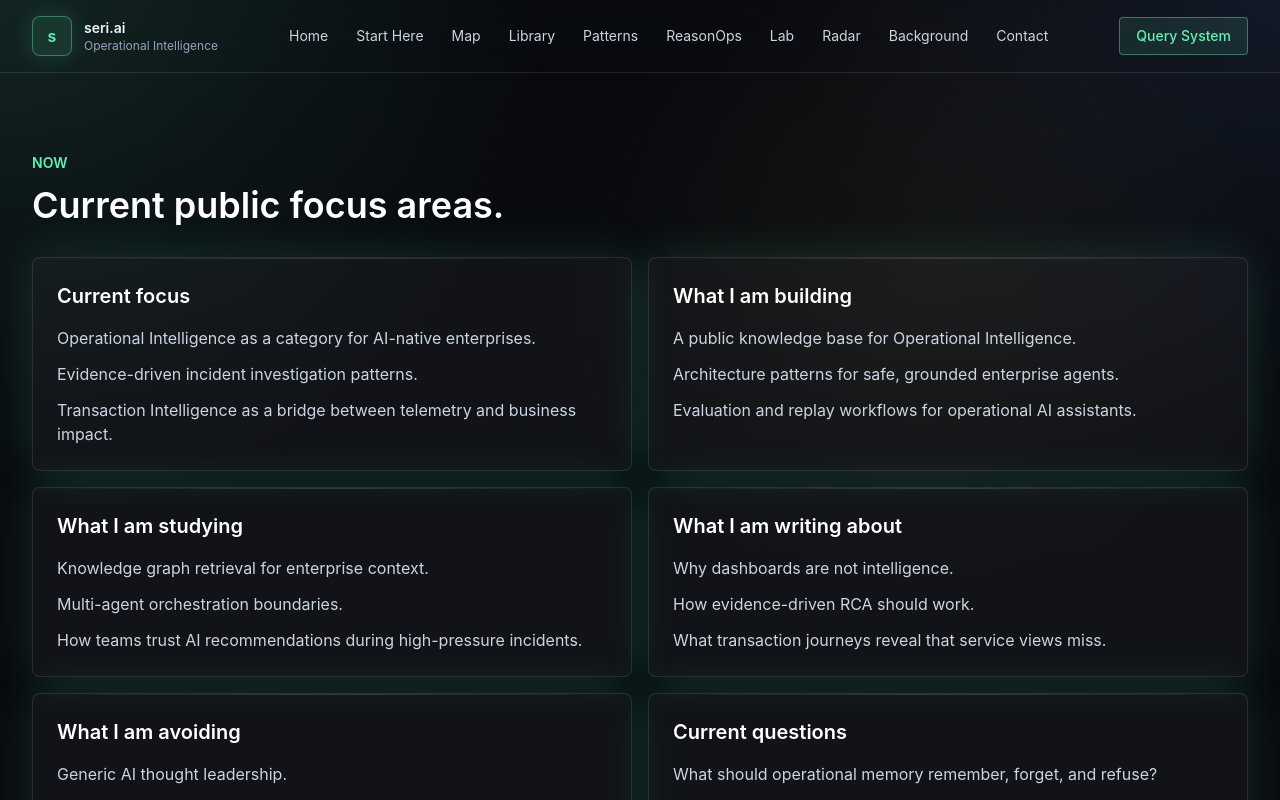
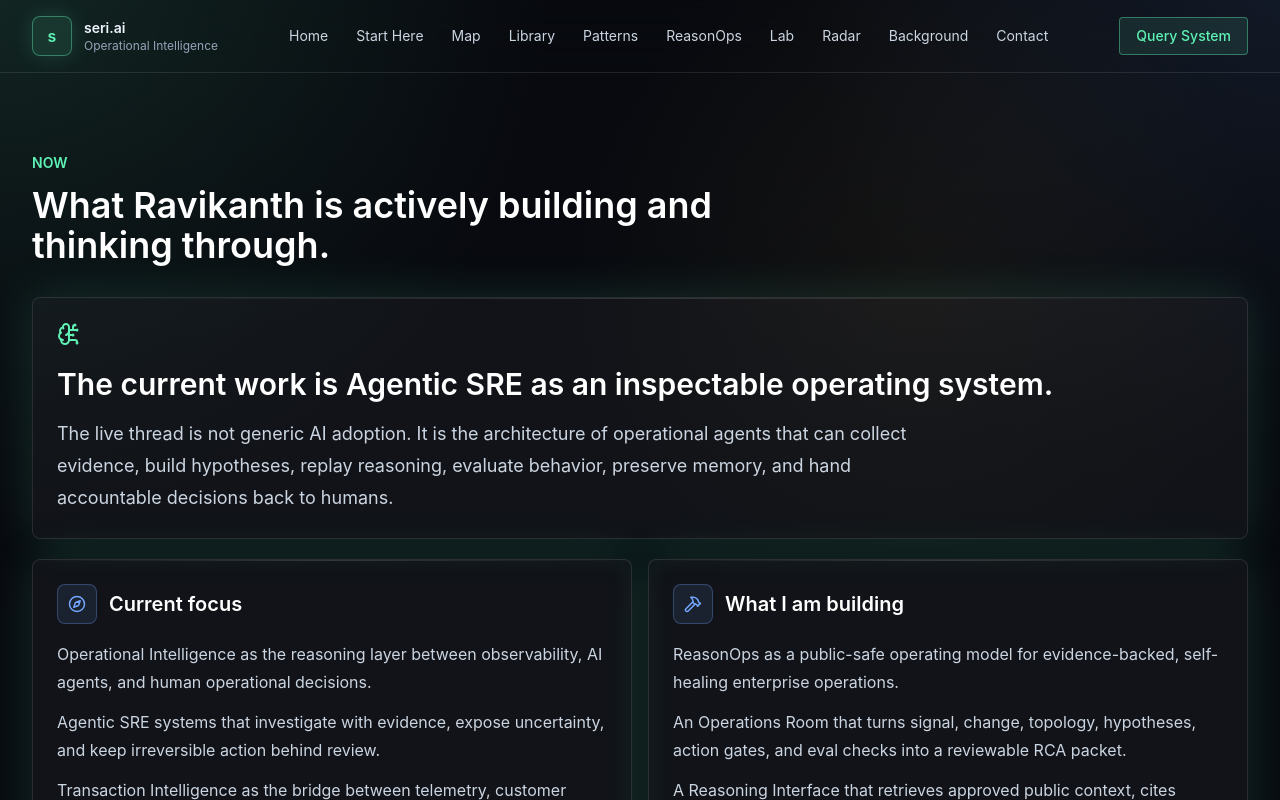
Before and after one commit to rseri17-code/seri-ai, a Next.js app: page /now in a window 1280 px wide. Shown: the top 800 px of the page. Built offline with nearby package versions, Linux system fonts and the light colour scheme; no server answers.

Commit message:
Reflect current Agentic SRE work

```diff
--- a/app/now/page.tsx
+++ b/app/now/page.tsx
@@ -1,4 +1,5 @@
 import type { Metadata } from "next";
+import { BrainCircuit, Compass, Hammer, HelpCircle, PenLine, SearchCheck, Shield, type LucideIcon } from "lucide-react";
 import { Card } from "@/components/card";
 import { Section } from "@/components/section";
 import { nowPage } from "@/content/site";
@@ -9,24 +10,37 @@ export const metadata: Metadata = {
 };
 
 export default function NowPage() {
-  const sections = [
-    ["Current focus", nowPage.currentFocus],
-    ["What I am building", nowPage.building],
-    ["What I am studying", nowPage.studying],
-    ["What I am writing about", nowPage.writing],
-    ["What I am avoiding", nowPage.avoiding],
-    ["Current questions", nowPage.questions]
+  const sections: Array<[string, string[], LucideIcon]> = [
+    ["Current focus", nowPage.currentFocus, Compass],
+    ["What I am building", nowPage.building, Hammer],
+    ["What I am studying", nowPage.studying, SearchCheck],
+    ["What I am writing about", nowPage.writing, PenLine],
+    ["What I am avoiding", nowPage.avoiding, Shield],
+    ["Current questions", nowPage.questions, HelpCircle]
   ];
 
   return (
-    <Section eyebrow="Now" title="Current public focus areas.">
+    <Section eyebrow="Now" title="What Ravikanth is actively building and thinking through.">
+      <Card className="mb-5 border-mint/25 bg-mint/[0.05]">
+        <BrainCircuit className="mb-5 text-mint" />
+        <h2 className="text-3xl font-semibold text-white">The current work is Agentic SRE as an inspectable operating system.</h2>
+        <p className="mt-4 max-w-4xl text-lg leading-8 text-slate-300">
+          The live thread is not generic AI adoption. It is the architecture of operational agents that can collect evidence,
+          build hypotheses, replay reasoning, evaluate behavior, preserve memory, and hand accountable decisions back to humans.
+        </p>
+      </Card>
       <div className="grid gap-4 md:grid-cols-2">
-        {sections.map(([title, items]) => (
-          <Card key={title as string}>
-            <h2 className="text-xl font-semibold text-white">{title as string}</h2>
+        {sections.map(([title, items, Icon]) => (
+          <Card key={title as string} className="h-full">
+            <div className="flex items-center gap-3">
+              <div className="grid h-10 w-10 place-items-center rounded-lg border border-signal/30 bg-signal/10 text-signal">
+                <Icon size={18} />
+              </div>
+              <h2 className="text-xl font-semibold text-white">{title as string}</h2>
+            </div>
             <ul className="mt-4 space-y-3 text-slate-300">
               {(items as string[]).map((item) => (
-                <li key={item}>{item}</li>
+                <li key={item} className="leading-7">{item}</li>
               ))}
             </ul>
           </Card>
--- a/app/page.tsx
+++ b/app/page.tsx
@@ -62,6 +62,10 @@ export default function Home() {
             <div className="mt-5 max-w-3xl rounded-lg border border-white/10 bg-black/25 p-4">
               <p className="text-xs font-semibold uppercase text-slate-500">Built by {site.owner}</p>
               <p className="mt-2 text-sm leading-6 text-slate-300">{site.authorLine}</p>
+            </div>
+            <div className="mt-4 max-w-3xl rounded-lg border border-amber/25 bg-amber/[0.07] p-4">
+              <p className="text-xs font-semibold uppercase text-amber">Current build signal</p>
+              <p className="mt-2 text-sm leading-6 text-slate-200">{site.nowSignal}</p>
             </div>
             <div className="mt-6 lg:hidden">
               <HeroIntelligenceMap />
--- a/content/site.ts
+++ b/content/site.ts
@@ -9,6 +9,8 @@ export const site = {
     "seri.ai is the reasoning layer between observability data, AI agents, and human operational decisions. It turns signals, transactions, topology, memory, and policy into inspectable evidence and accountable action.",
   authorLine:
     "Built by Ravikanth Seri as the public home for his work on Operational Intelligence, Agentic SRE, transaction intelligence, observability, AI-native incident investigation, knowledge graphs, and AI evaluation.",
+  nowSignal:
+    "Right now Ravikanth is building public-safe Agentic SRE patterns: evidence graphs, hypothesis lifecycles, replay seeds, outcome memory, eval gates, and operator control planes for AI-native incident investigation.",
   brandBelief:
     "The next enterprise advantage is not a smarter model in isolation. It is the harness around the model: evidence, policy, replay, memory, evaluation, and human review working as one operating system.",
   productPromise:
@@ -1208,24 +1210,27 @@ export const patterns: Pattern[] = [
 
 export const nowPage = {
   currentFocus: [
-    "Operational Intelligence as a category for AI-native enterprises.",
-    "Evidence-driven incident investigation patterns.",
-    "Transaction Intelligence as a bridge between telemetry and business impact."
+    "Operational Intelligence as the reasoning layer between observability, AI agents, and human operational decisions.",
+    "Agentic SRE systems that investigate with evidence, expose uncertainty, and keep irreversible action behind review.",
+    "Transaction Intelligence as the bridge between telemetry, customer impact, topology, ownership, and business meaning."
   ],
   building: [
-    "A public knowledge base for Operational Intelligence.",
-    "Architecture patterns for safe, grounded enterprise agents.",
-    "Evaluation and replay workflows for operational AI assistants."
+    "ReasonOps as a public-safe operating model for evidence-backed, self-healing enterprise operations.",
+    "An Operations Room that turns signal, change, topology, hypotheses, action gates, and eval checks into a reviewable RCA packet.",
+    "A Reasoning Interface that retrieves approved public context, cites sources, refuses confidential questions, and names missing evidence.",
+    "A pattern library for evidence graphs, hypothesis lifecycles, decision traces, replay seeds, outcome memory, and operator control planes."
   ],
   studying: [
-    "Knowledge graph retrieval for enterprise context.",
-    "Multi-agent orchestration boundaries.",
-    "How teams trust AI recommendations during high-pressure incidents."
+    "Knowledge graph retrieval for enterprise topology, transaction journeys, ownership, and operational memory.",
+    "Multi-agent orchestration boundaries: tool budgets, freshness checks, approval gates, and fail-closed execution.",
+    "How teams decide whether to trust AI recommendations during high-pressure incidents.",
+    "How AI observability, evals, and replay can detect reasoning drift before operational trust is lost."
   ],
   writing: [
     "Why dashboards are not intelligence.",
-    "How evidence-driven RCA should work.",
-    "What transaction journeys reveal that service views miss."
+    "How evidence-driven RCA should work in AI-native operations.",
+    "What transaction journeys reveal that service views miss.",
+    "Why the harness, not the model, is the durable product in Agentic SRE."
   ],
   avoiding: [
     "Generic AI thought leadership.",
@@ -1235,7 +1240,8 @@ export const nowPage = {
   questions: [
     "What should operational memory remember, forget, and refuse?",
     "How should AI explain what it ignored?",
-    "What makes an agent trustworthy enough for enterprise operations?"
+    "What makes an agent trustworthy enough for enterprise operations?",
+    "What is the minimum evidence packet before an AI system recommends operational action?"
   ]
 };
 
```
